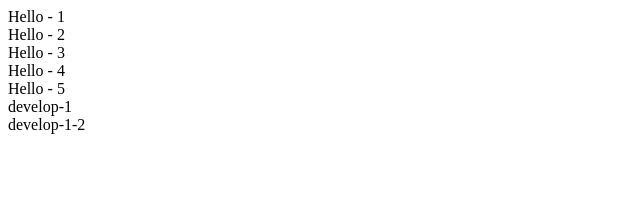
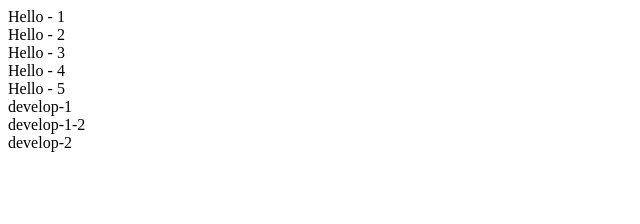
Before and after one commit to RomanOlyvko/nextjs, a Next.js app: page / in a window 1280 px wide. Shown: the top 224 px of the page, without its empty margins (0-640 px from the left). Built offline with nearby package versions, Linux system fonts and the light colour scheme.

Commit message:
develop-2

```diff
--- a/pages/index.js
+++ b/pages/index.js
@@ -16,6 +16,7 @@ export default function Home() {
       <div>Hello - 5</div>
       <div>develop-1</div>
       <div>develop-1-2</div>
+      <div>develop-2</div>
     </main>
 
     </div>
```
